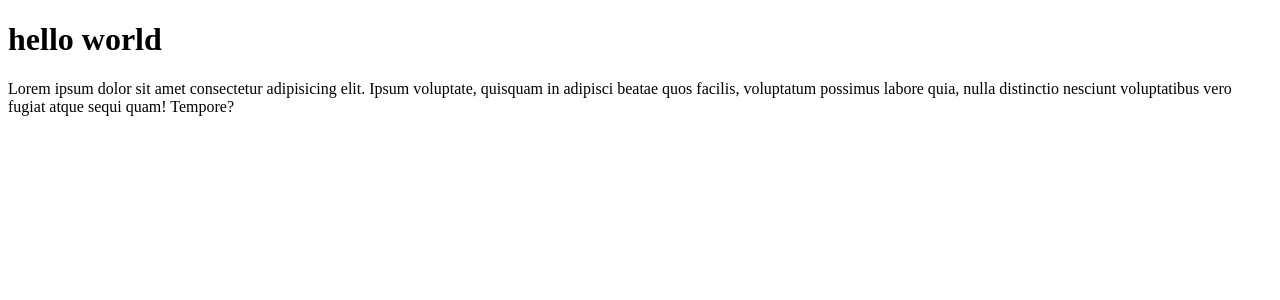
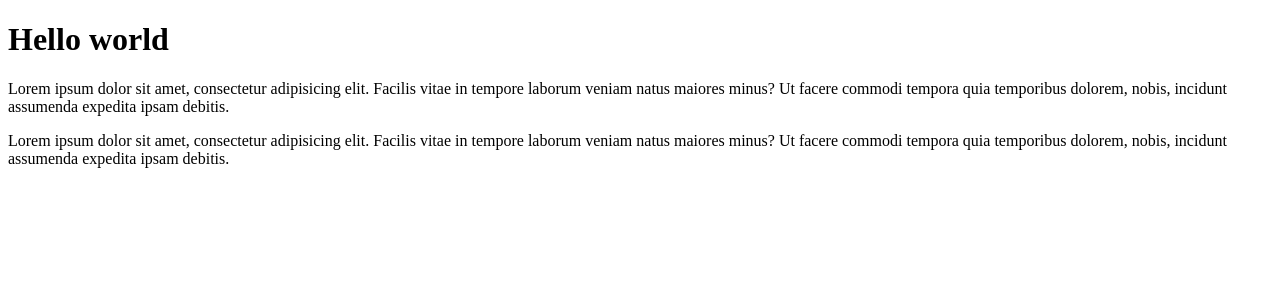
Before and after one commit to vavva1987/shop-project, a React (Create React App) app: page / in a window 1280 px wide. Shown: the top 300 px of the page. Built offline with nearby package versions, Linux system fonts and the light colour scheme.

Commit message:
added components2

```diff
--- a/src/index.tsx
+++ b/src/index.tsx
@@ -26,19 +26,37 @@ const root = ReactDOM.createRoot(document.getElementById('root') as HTMLElement)
 //         </p>
 //     </div>
 // )
-const App = () => {
+const Header = () => {
+    return <h1>Hello world</h1>
+}
+const Content = () => {
     return (
         <div>
-            <h1>hello world</h1>
             <p>
-                Lorem ipsum dolor sit amet consectetur adipisicing elit. Ipsum
-                voluptate, quisquam in adipisci beatae quos facilis, voluptatum
-                possimus labore quia, nulla distinctio nesciunt voluptatibus
-                vero fugiat atque sequi quam! Tempore?
+                Lorem ipsum dolor sit amet, consectetur adipisicing elit.
+                Facilis vitae in tempore laborum veniam natus maiores minus? Ut
+                facere commodi tempora quia temporibus dolorem, nobis, incidunt
+                assumenda expedita ipsam debitis.
+            </p>
+            <p>
+                Lorem ipsum dolor sit amet, consectetur adipisicing elit.
+                Facilis vitae in tempore laborum veniam natus maiores minus? Ut
+                facere commodi tempora quia temporibus dolorem, nobis, incidunt
+                assumenda expedita ipsam debitis.
             </p>
         </div>
     )
 }
+
+const App = () => {
+    return (
+        <div>
+            <Header />
+            <Content />
+        </div>
+    )
+}
+
 root.render(
     <React.StrictMode>
         <App />
```
